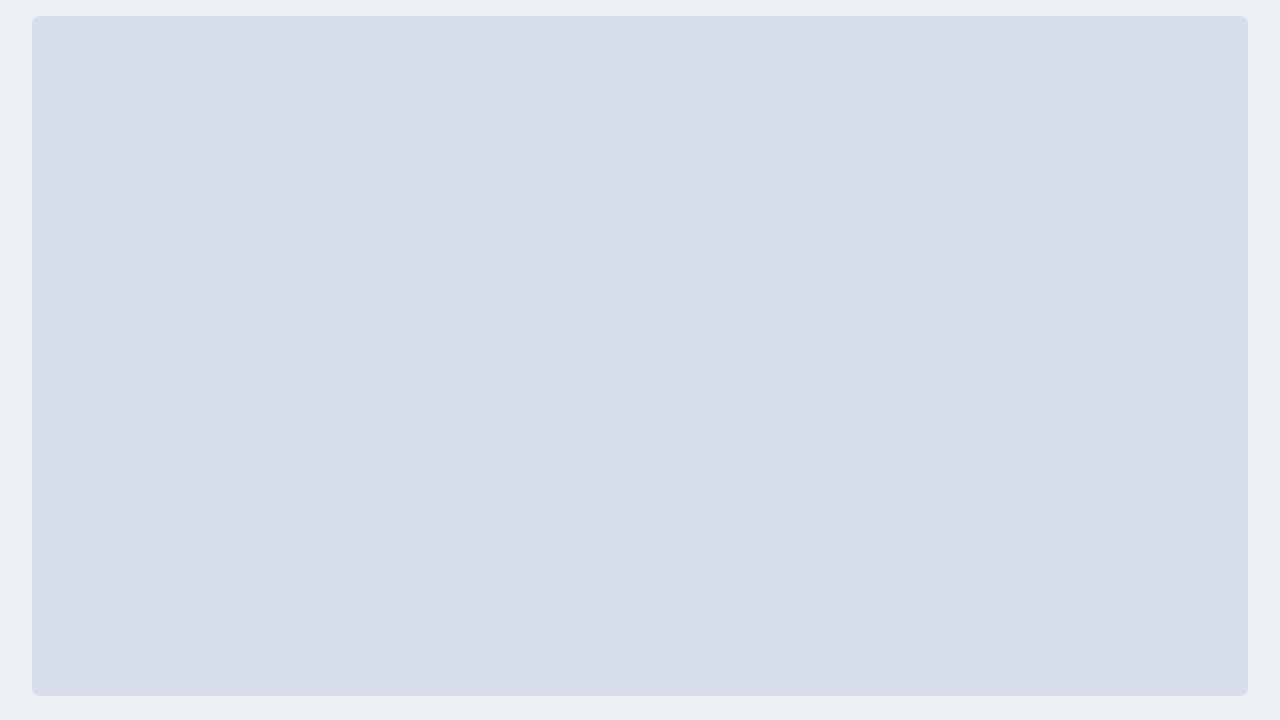
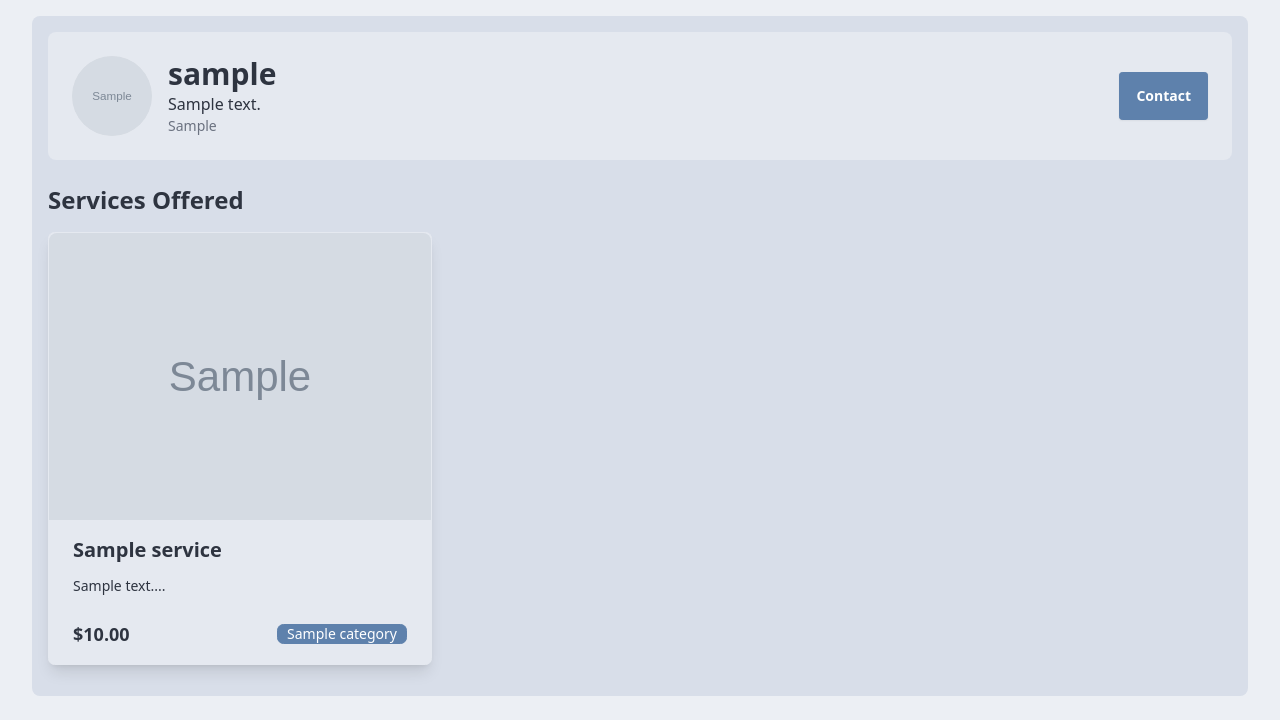
Before and after one commit to hujuc/Joblet-Django, a Django app: page /profile/1/ in a window 1280 px wide. Shown: the part 80-800 px from the top of the page. Run offline with Django 5.2, Linux system fonts and the light colour scheme; tables that the repository leaves empty hold one stand-in row (values such as "Sample post"); grey boxes marked "Sample" are stand-in pictures; some libraries are stand-ins or nearby versions.

Commit message:
profile page and modal to edit it

```diff
--- a/app/templates/profile.html
+++ b/app/templates/profile.html
@@ -1,5 +1,110 @@
 {% extends "layout.html" %}
 
 {% block content %}
+<div class="p-4">
+    <!-- Profile Header -->
+    <div class="bg-base-200 rounded-lg p-6 flex items-center justify-between">
+        <div class="flex items-center gap-4">
+            <div class="avatar">
+                <div class="w-20 h-20 rounded-full overflow-hidden bg-gray-200 flex items-center justify-center">
+                    {% if profile.avatar %}
+                        <img src="{{ profile.avatar.url }}" alt="{{ profile.user.username }}">
+                    {% else %}
+                        <span class="text-white text-2xl font-semibold bg-primary w-full h-full flex items-center justify-center">
+                            {{ profile.user.username|slice:":1"|upper }}
+                        </span>
+                    {% endif %}
+                </div>
+            </div>
+            <div>
+                <h1 class="text-3xl font-bold">{{ profile.user.username }}</h1>
+                <p class="text-base-content">{{ profile.bio|default:"No bio available." }}</p>
+                <p class="text-sm text-gray-500">{{ profile.location|default:"Location not specified" }}</p>
+            </div>
+        </div>
+
+        <div class="flex gap-2">
+            <button class="btn btn-primary text-white">Contact</button>
+            {% if user.is_authenticated and user == profile.user %}
+                <button class="btn btn-secondary text-white" onclick="document.getElementById('editModal').classList.remove('hidden')">Edit Profile</button>
+            {% endif %}
+        </div>
+    </div>
+
+    <!-- List of Services (if provider) -->
+    {% if profile.is_provider %}
+        <h2 class="text-2xl font-semibold mt-6">Services Offered</h2>
+        <div class="grid grid-cols-1 md:grid-cols-2 lg:grid-cols-3 gap-4 mt-4">
+            {% for service in profile.services.all %}
+                <div class="card card-compact bg-base-200 bordered shadow-lg">
+                    <a href="{% url 'service' service.id %}">
+                        <figure>
+                            {% if service.image %}
+                                <img src="{{ service.image.url }}" alt="{{ service.title }}" class="rounded-t-lg">
+                            {% else %}
+                                <img src="https://via.placeholder.com/640x360.png?text=No+Image" alt="{{ service.title }}" class="rounded-t-lg">
+                            {% endif %}
+                        </figure>
+                        <div class="card-body mx-2">
+                            <h2 class="card-title text-xl font-semibold">{{ service.title }}</h2>
+                            <p class="text-base-content text-justify">{{ service.description|slice:":100" }}...</p>
+                            <div class="flex justify-between items-center mt-4">
+                                <span class="text-lg font-semibold">${{ service.price }}</span>
+                                <span class="badge badge-primary text-white">{{ service.category.name }}</span>
+                            </div>
+                        </div>
+                    </a>
+                </div>
+            {% empty %}
+                <p class="text-center text-base-content">No services available.</p>
+            {% endfor %}
+        </div>
+    {% endif %}
+</div>
+
+<!-- Edit Profile Modal with Increased Width -->
+<div id="editModal" class="fixed inset-0 bg-gray-900 bg-opacity-75 flex items-center justify-center hidden">
+    <div class="bg-base-200 rounded-lg w-[30rem] p-6 relative">
+        <h2 class="text-2xl font-bold mb-4">Edit Profile</h2>
+
+        <form method="POST" action="{#% url 'edit_profile' profile.id %#}" enctype="multipart/form-data">
+            {% csrf_token %}
+
+            <div class="form-control mb-4 flex items-center">
+                <label class="label w-full">Profile Image</label>
+                <div class="flex gap-4 items-center">
+                    <input type="file" name="avatar" accept="image/*" class="file-input file-input-bordered w-full">
+                    {% if profile.avatar %}
+                        <img src="{{ profile.avatar.url }}" alt="Current Profile Image" class="w-16 h-16 rounded-full">
+                    {% endif %}
+                </div>
+            </div>
+
+            <div class="form-control mb-4">
+                <label class="label">Username</label>
+                <input type="text" name="username" value="{{ profile.user.username }}" class="input input-bordered w-full" disabled>
+            </div>
+            <div class="form-control mb-4">
+                <label class="label">Bio</label>
+                <textarea name="bio" class="textarea textarea-bordered w-full">{{ profile.bio }}</textarea>
+            </div>
+            <div class="form-control mb-4">
+                <label class="label">Location</label>
+                <input type="text" name="location" value="{{ profile.location }}" class="input input-bordered w-full">
+            </div>
+            <div class="form-control mb-4">
+                <label class="label">Phone</label>
+                <input type="text" name="phone" value="{{ profile.phone }}" class="input input-bordered w-full">
+            </div>
+            <div class="flex justify-end gap-2">
+                <button type="button" class="btn btn-secondary text-white" onclick="document.getElementById('editModal').classList.add('hidden')">Cancel</button>
+                <button type="submit" class="btn btn-primary text-white">Save Changes</button>
+            </div>
+        </form>
+
+        <!-- Close Modal Button -->
+        <button class="absolute top-2 right-2 text-gray-500 hover:text-gray-800" onclick="document.getElementById('editModal').classList.add('hidden')">✕</button>
+    </div>
+</div>
 
 {% endblock %}
--- a/app/views.py
+++ b/app/views.py
@@ -126,3 +126,20 @@ def about(request):
 def profile(request, user_id):
     user_profile = get_object_or_404(Profile, user_id=user_id)
     return render(request, 'profile.html', {'profile': user_profile})
+
+
+def edit_profile(request, user_id):
+    profile = get_object_or_404(Profile, id=user_id)
+
+    if request.method == 'POST':
+        profile.bio = request.POST.get('bio')
+        profile.location = request.POST.get('location')
+        profile.phone = request.POST.get('phone')
+
+        if 'avatar' in request.FILES:
+            profile.avatar = request.FILES['avatar']
+
+        profile.save()
+        return redirect('profile', id=user_id)
+
+    return render(request, 'edit_profile.html', {'profile': profile})
```
